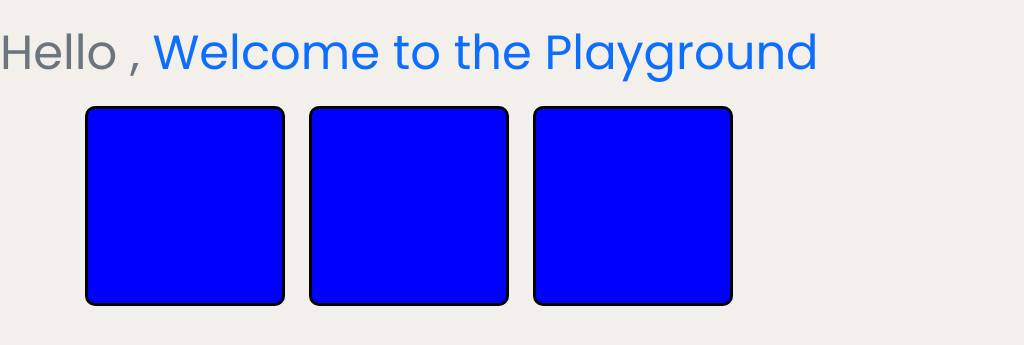
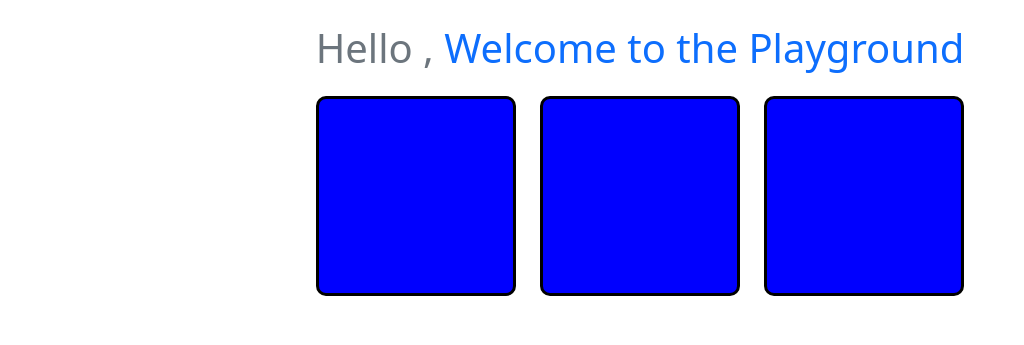
Before and after one commit to AndrewT-Tran/playground, a Flask app: page /play in a window 1280 px wide. Shown: the top 345 px of the page, without its empty margins (0-1024 px from the left). Run offline with Flask 3, Linux system fonts and the light colour scheme.

Commit message:
deleted:    static/style.css 	modified:   templates/index.html 	deleted:    templates/index_int.html

```diff
--- a/static/style.css
+++ /dev/null
@@ -1,15 +0,0 @@
-@import url('https://fonts.googleapis.com/css2?family=Open+Sans:wght@400;500&family=Poppins:wght@300;400&display=swap');
-
-
-body{
-    background-color: rgb(243, 240, 236);
-    width: fit-content;
-}
-.content,
-h1 {
-    font-family: poppins;
-    font-weight: 400;
-    text-align: center;
-    font-size: 48px;
-    color: rgb(21, 21, 27);
-}
--- a/templates/index.html
+++ b/templates/index.html
@@ -2,17 +2,17 @@
 <html lang="en">
 
 <head>
-    <title>Title</title>
+    <title>Play-a-ground</title>
     <!-- Required meta tags -->
     <meta charset="utf-8">
     <meta name="viewport" content="width=device-width, initial-scale=1, shrink-to-fit=no">
 
     <!-- Bootstrap CSS v5.2.1 -->
-    <link rel="stylesheet" href="/static/style.css" />
+
     <link href="https://cdn.jsdelivr.net/npm/bootstrap@5.2.1/dist/css/bootstrap.min.css" rel="stylesheet"
         integrity="sha384-iYQeCzEYFbKjA/T2uDLTpkwGzCiq6soy8tYaI1GyVh/UjpbCx/TYkiZhlZB6+fzT" crossorigin="anonymous">
 
-    <link rel="stylesheet" href="/static/style.css" />
+
 </head>
 
 
```
Also changed, not shown: templates/index_int.html (deleted, +0 -49 lines).
